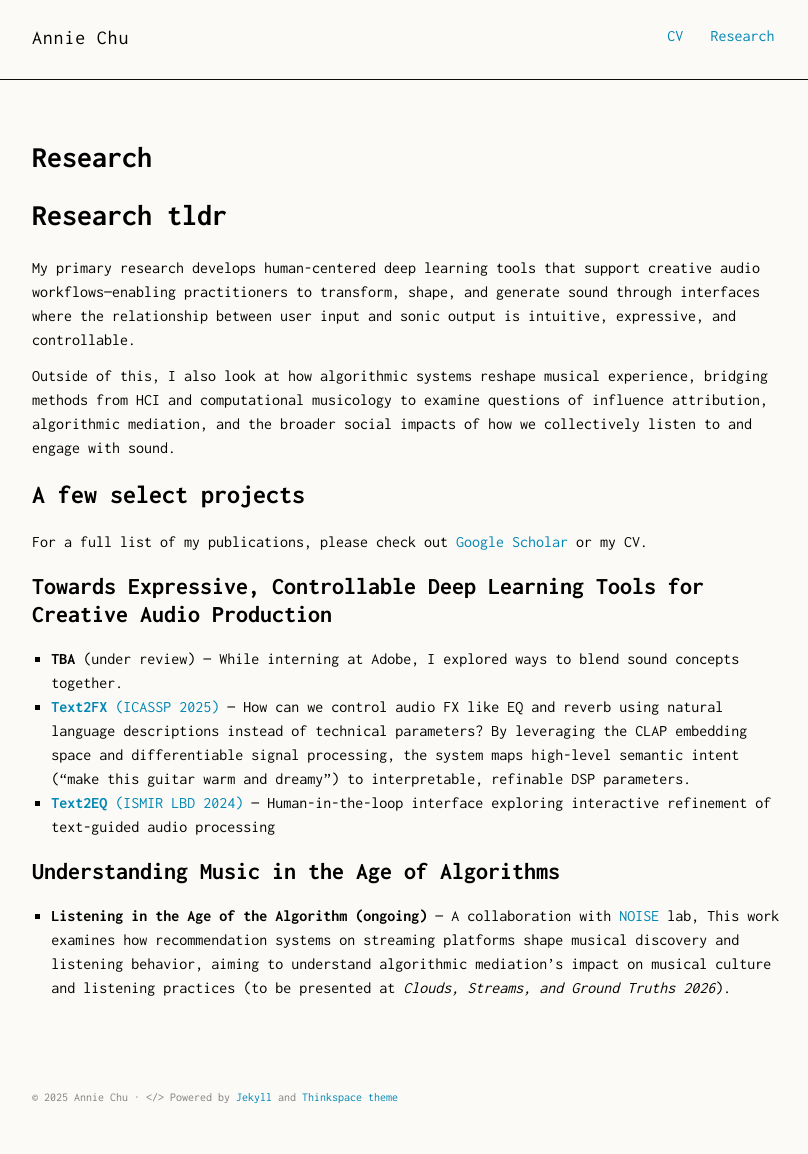
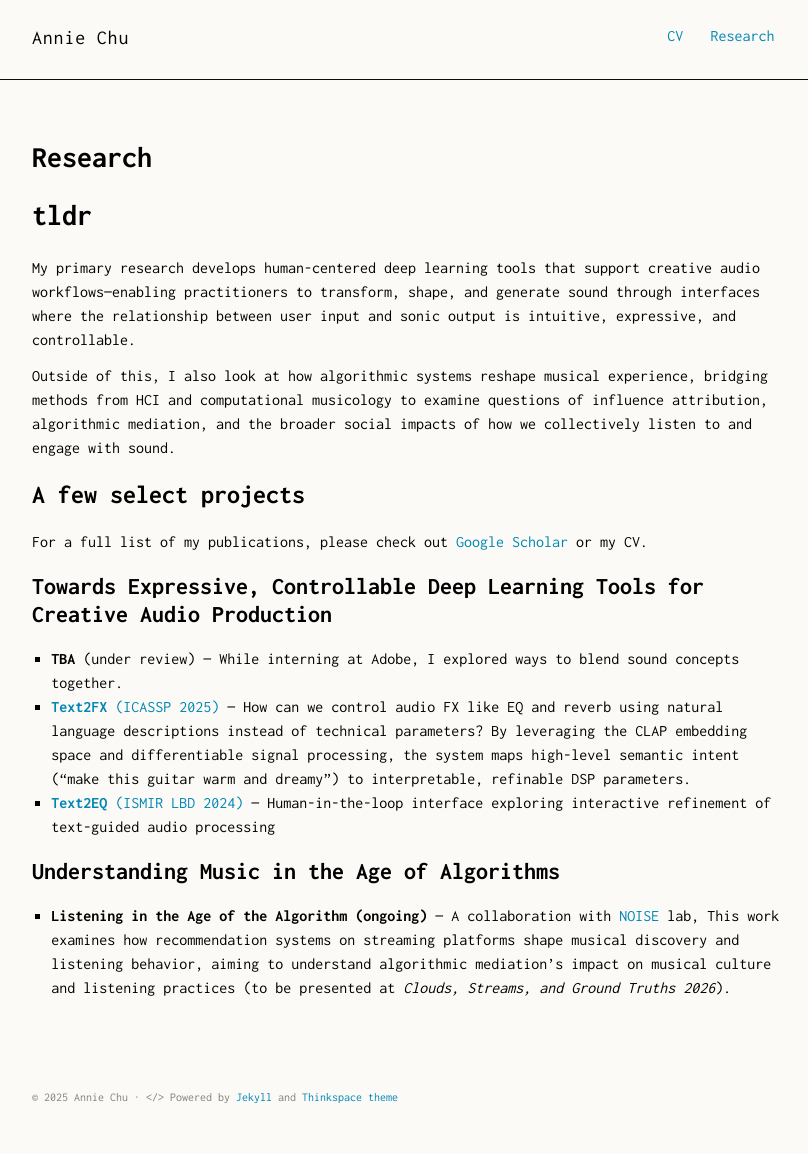
Before and after one commit to anniejchu/anniejchu.github.io, a Jekyll site: the page built from research/index.md, in a window 1280 px wide. Shown: the whole page, without its empty margins (232-1040 px from the left). Built offline with Jekyll 4.4.1, drawn with Linux system fonts in a browser that asks for light colours; some web fonts are replaced.

Commit message:
removing extraneous text

```diff
--- a/research/index.md
+++ b/research/index.md
@@ -4,7 +4,7 @@ title: Research
 which_category: research
 permalink: /research/
 ---
-# Research tldr
+# tldr
 My primary research develops human-centered deep learning tools that support creative audio workflows—enabling practitioners to transform, shape, and generate sound through interfaces where the relationship between user input and sonic output is intuitive, expressive, and controllable.
 
 Outside of this, I also look at how algorithmic systems reshape musical experience, bridging methods from HCI and computational musicology to examine questions of influence attribution, algorithmic mediation, and the broader social impacts of how we collectively listen to and engage with sound.
```
